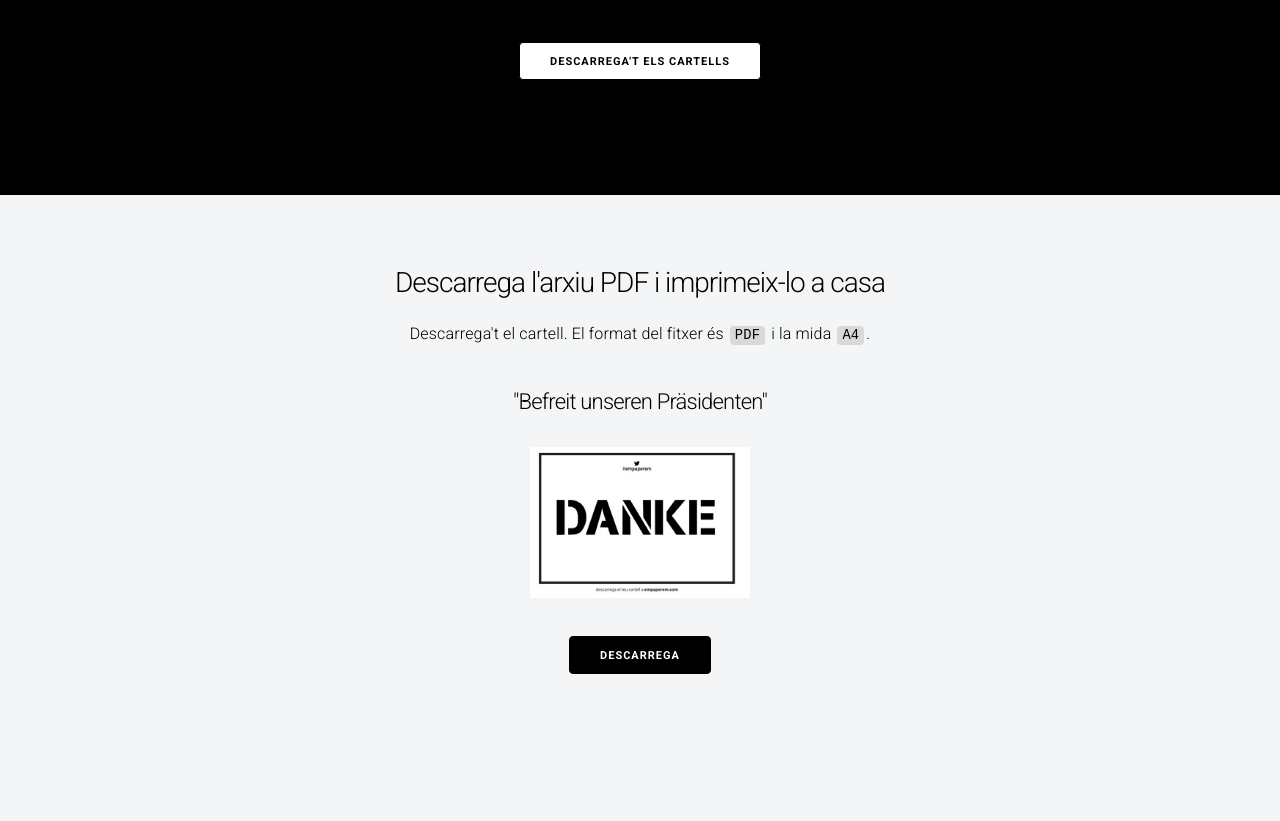
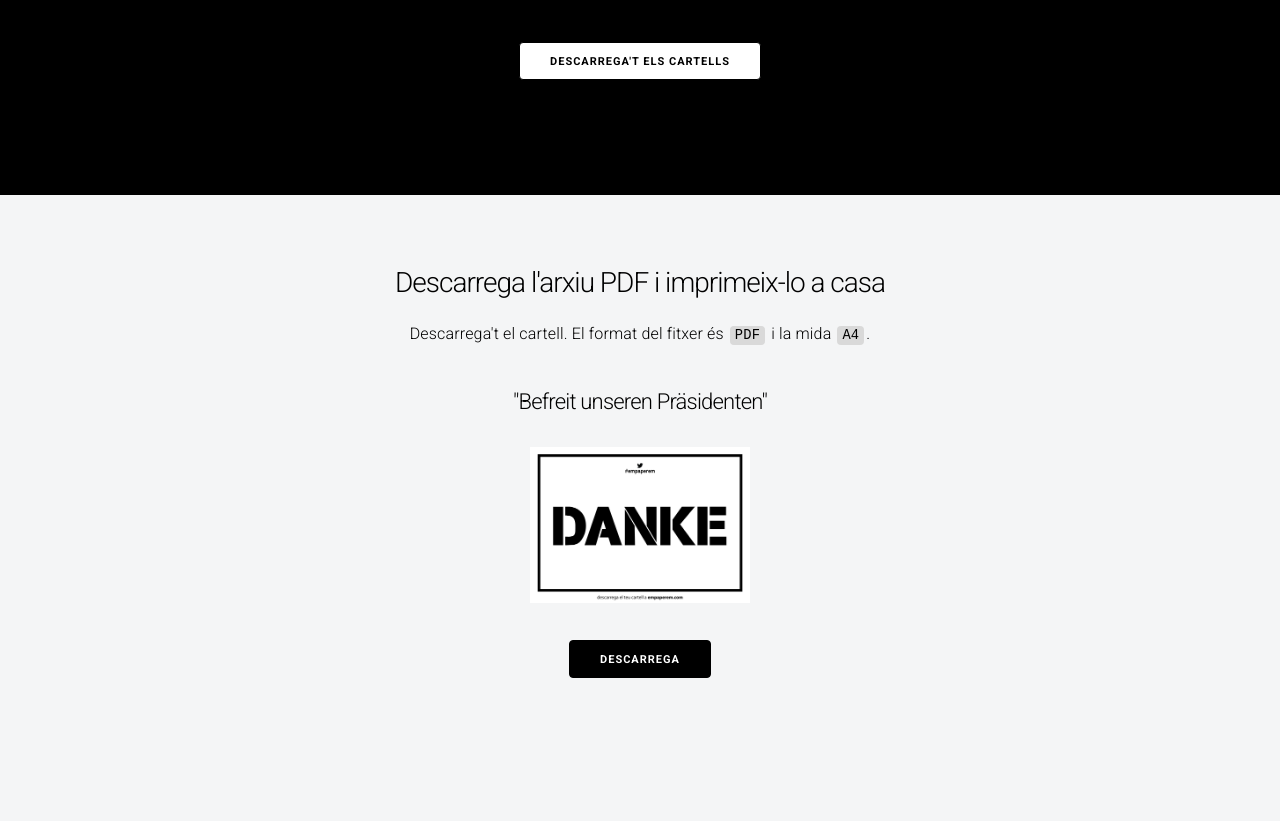
Before and after one commit to empaperem3/empaperem3.github.io, a plain HTML site: page index.html in a window 1280 px wide. Shown: the part 232-1053 px from the top of the page. Drawn offline with nearby package versions, Linux system fonts and the light colour scheme.

Commit message:
Update index.html

```diff
--- a/index.html
+++ b/index.html
@@ -82,7 +82,7 @@
 
                         <div class="row">
                             <div class="column" style="text-align:center;margin-bottom:60px">
-                                <a href="danke.pdf"><img style="max-width:220px; margin-bottom:30px" alt="befreit unseren präsidenten" src="danke.jpg"> </a>
+                                <a href="danke.pdf"><img style="max-width:220px; margin-bottom:30px" alt="befreit unseren präsidenten" src="danke.png"> </a>
                                 <br> <a class="button" href="danke.pdf" title="Descarrega">Descarrega </a>
                             </div>
 
```
